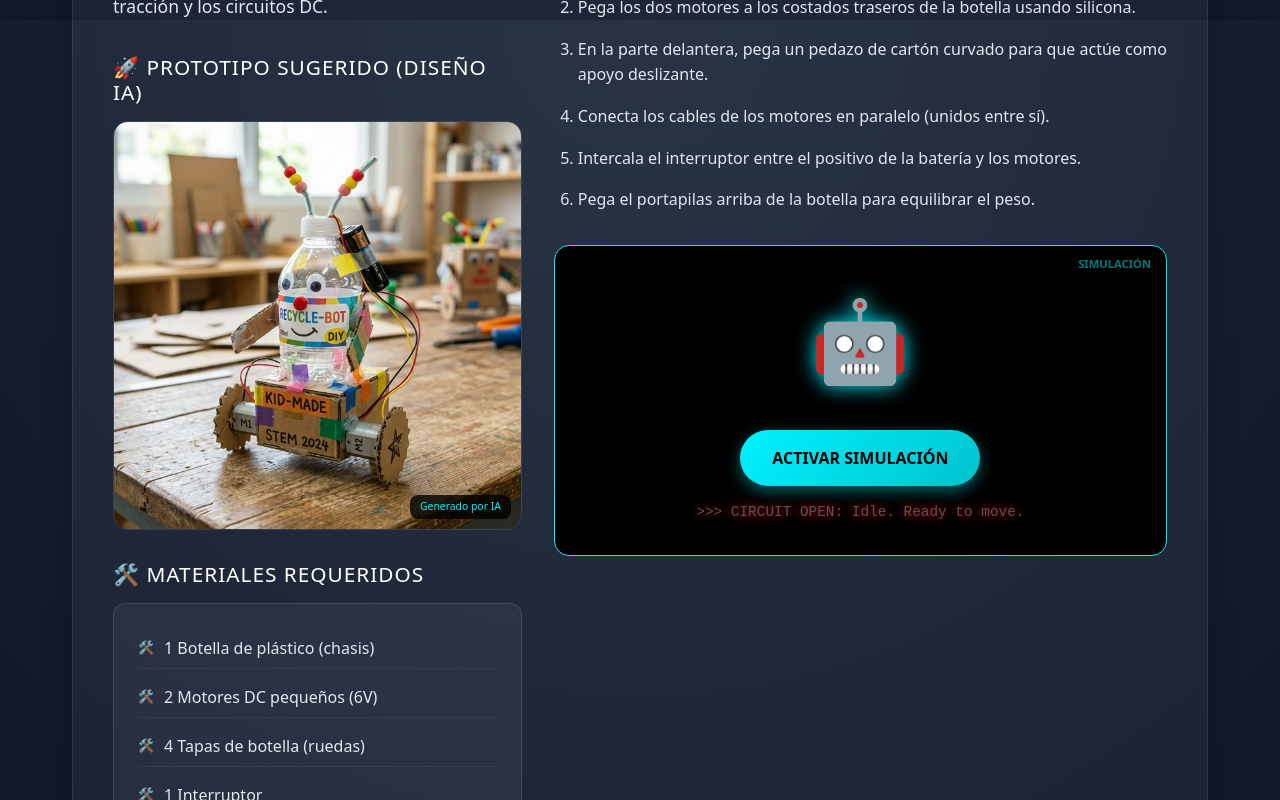
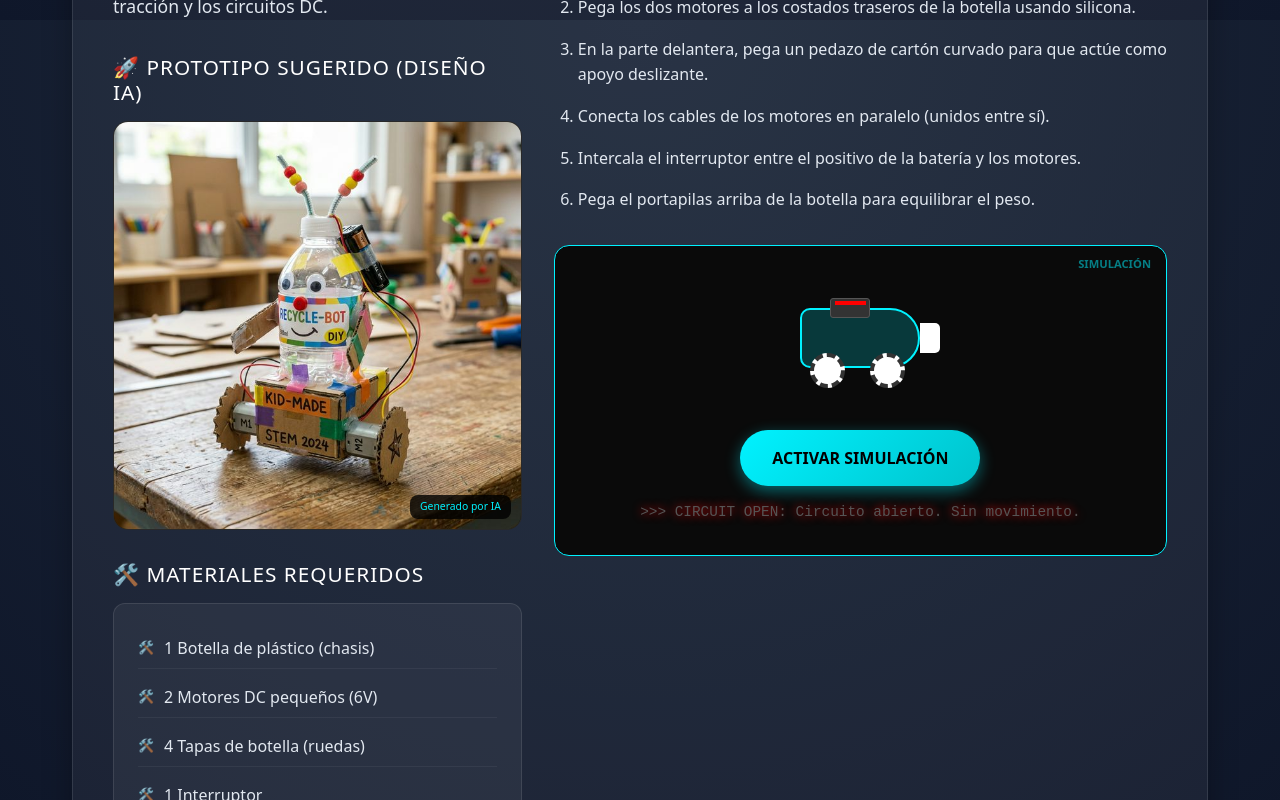
Before and after one commit to arielbulacio-coder/utnsanmiguel, a React (Vite) app: page /#/proyectos-reciclables in a window 1280 px wide. Shown: the part 780-1580 px from the top of the page. Built offline with nearby package versions, Linux system fonts and the light colour scheme.

Commit message:
fix: handle image paths and enhance simulations with recycled parts

```diff
--- a/src/pages/ProyectosReciclablesPage.jsx
+++ b/src/pages/ProyectosReciclablesPage.jsx
@@ -6,6 +6,14 @@ const ProyectosReciclablesPage = () => {
     const [veladorOn, setVeladorOn] = useState(false);
     const [ventiladorOn, setVentiladorOn] = useState(false);
     const [aranaMoving, setAranaMoving] = useState(false);
+
+    // Helper to handle image paths with possible base URL
+    const getImagePath = (path) => {
+        const base = import.meta.env.BASE_URL || '/';
+        const cleanPath = path.startsWith('/') ? path.slice(1) : path;
+        // Ensure no double slashes
+        return base.endsWith('/') ? `${base}${cleanPath}` : `${base}/${cleanPath}`;
+    };
 
     const ProjectCard = ({ title, description, objectives, materials, instructions, emoji, simContent, simStatus, simOn, setSimOn, videoId, imageSrc, num }) => {
         return (
@@ -25,8 +33,21 @@ const ProyectosReciclablesPage = () => {
 
                             <div className="proyecto-section">
                                 <h3>🚀 Prototipo Sugerido (Diseño IA)</h3>
-                                <div style={{ position: 'relative', borderRadius: '15px', overflow: 'hidden', border: '1px solid rgba(255,255,255,0.1)' }}>
-                                    <img src={imageSrc} alt={title} style={{ width: '100%', display: 'block' }} />
+                                <div style={{ position: 'relative', borderRadius: '15px', overflow: 'hidden', border: '1px solid rgba(255,255,255,0.1)', background: '#111', minHeight: '200px', display: 'flex', alignItems: 'center', justifyContent: 'center' }}>
+                                    <img
+                                        src={getImagePath(imageSrc)}
+                                        alt={title}
+                                        style={{ width: '100%', display: 'block' }}
+                                        onError={(e) => {
+                                            console.error("Failed to load image:", imageSrc);
+                                            e.target.style.display = 'none';
+                                            e.target.nextSibling.style.display = 'block';
+                                        }}
+                                    />
+                                    <div style={{ display: 'none', padding: '2rem', textAlign: 'center', color: '#555' }}>
+                                        <p style={{ fontSize: '2rem' }}>🖼️</p>
+                                        <p>No se pudo cargar la imagen: {imageSrc}</p>
+                                    </div>
                                     <div style={{
                                         position: 'absolute',
                                         bottom: '10px',
@@ -35,7 +56,8 @@ const ProyectosReciclablesPage = () => {
                                         color: '#00f2ff',
                                         padding: '4px 10px',
                                         borderRadius: '8px',
-                                        fontSize: '0.65rem'
+                                        fontSize: '0.65rem',
+                                        pointerEvents: 'none'
                                     }}>
                                         Generado por IA
                                     </div>
@@ -60,7 +82,7 @@ const ProyectosReciclablesPage = () => {
                                 </ol>
                             </div>
 
-                            <div className="simulacion-area">
+                            <div className="simulacion-area" style={{ background: '#0a0a0a' }}>
                                 {simContent}
                                 <div className="sim-controls">
                                     <button className="btn-toggle-sim" onClick={() => setSimOn(!simOn)}>
@@ -95,7 +117,7 @@ const ProyectosReciclablesPage = () => {
         <div className="proyectos-container fade-in">
             <header className="proyectos-header">
                 <h1>🔌 Robótica y Proyectos Reciclables</h1>
-                <p>Aprende las bases de la ingeniería construyendo tus propios prototipos con materiales que ya tienes en casa. ¡Dale una segunda vida a la tecnología!</p>
+                <p>Construye tecnología real usando materiales recuperados. Aprende electrónica y mecánica de forma práctica y sustentable.</p>
                 <div className="youtube-invite">
                     <span>🔴</span>
                     <p>¡Investiga más en YouTube buscando "Robótica Educativa Reciclada"!</p>
@@ -109,7 +131,7 @@ const ProyectosReciclablesPage = () => {
                     num="1"
                     title="Robot Móvil Simple"
                     imageSrc="/proj_robot.png"
-                    videoId="h3M9_N-UoX0" // Ejemplo de robot con botella
+                    videoId="h3M9_N-UoX0"
                     description="Un robot móvil básico que utiliza una botella como chasis. Es el primer paso para entender la tracción y los circuitos DC."
                     materials={[
                         "1 Botella de plástico (chasis)",
@@ -129,8 +151,22 @@ const ProyectosReciclablesPage = () => {
                     ]}
                     simOn={robotMoving}
                     setSimOn={setRobotMoving}
-                    simContent={<div className={`robot-box ${robotMoving ? 'moving' : ''}`}>🤖</div>}
-                    simStatus={{ on: "Motors spinning. Kinetic energy active.", off: "Idle. Ready to move." }}
+                    simContent={
+                        <div className={`robot-viz ${robotMoving ? 'moving' : ''}`} style={{ position: 'relative', width: '200px', height: '120px' }}>
+                            {/* Botella */}
+                            <div style={{ position: 'absolute', width: '120px', height: '60px', background: 'rgba(0, 242, 255, 0.2)', border: '2px solid var(--primary-color)', borderRadius: '10px 30px 30px 10px', left: '40px', top: '30px' }}></div>
+                            {/* Tapa Botella */}
+                            <div style={{ position: 'absolute', width: '20px', height: '30px', background: 'white', left: '160px', top: '45px', borderRadius: '0 5px 5px 0' }}></div>
+                            {/* Ruedas (Tapas) */}
+                            <div className="wheel-spin" style={{ position: 'absolute', width: '35px', height: '35px', background: 'white', borderRadius: '50%', border: '4px dashed #333', left: '50px', top: '75px', animation: robotMoving ? 'spin 0.5s linear infinite' : 'none' }}></div>
+                            <div className="wheel-spin" style={{ position: 'absolute', width: '35px', height: '35px', background: 'white', borderRadius: '50%', border: '4px dashed #333', left: '110px', top: '75px', animation: robotMoving ? 'spin 0.5s linear infinite' : 'none' }}></div>
+                            {/* Portapilas */}
+                            <div style={{ position: 'absolute', width: '40px', height: '20px', background: '#333', left: '70px', top: '20px', borderRadius: '3px', border: '1px solid #555' }}>
+                                <div style={{ width: '80%', height: '4px', background: 'red', margin: '2px auto' }}></div>
+                            </div>
+                        </div>
+                    }
+                    simStatus={{ on: "Motores girando. Corriente fluyendo de las pilas.", off: "Circuito abierto. Sin movimiento." }}
                 />
 
                 {/* 2. VELADOR RECICLADO */}
@@ -138,7 +174,7 @@ const ProyectosReciclablesPage = () => {
                     num="2"
                     title="Velador de Escritorio LED"
                     imageSrc="/proj_velador.png"
-                    videoId="-BIs-z5g7tY" // Ejemplo de lampara reciclada
+                    videoId="-BIs-z5g7tY"
                     description="Una lámpara funcional con LEDs de bajo consumo. Ideal para aprender sobre polaridad y componentes optoelectrónicos."
                     materials={[
                         "1 Lata de refresco vacía",
@@ -158,8 +194,22 @@ const ProyectosReciclablesPage = () => {
                     ]}
                     simOn={veladorOn}
                     setSimOn={setVeladorOn}
-                    simContent={<div className={`velador-sim ${veladorOn ? 'velador-on' : 'velador-off'}`} style={{fontSize: '5rem'}}>💡</div>}
-                    simStatus={{ on: "Photons emitted. Circuit closed.", off: "Dark. Circuit open." }}
+                    simContent={
+                        <div className="velador-viz" style={{ position: 'relative', width: '150px', height: '180px', display: 'flex', flexDirection: 'column', alignItems: 'center' }}>
+                            {/* LED Light Glow */}
+                            {veladorOn && <div style={{ position: 'absolute', width: '100px', height: '100px', background: 'radial-gradient(circle, rgba(255,255,255,0.8) 0%, rgba(255,255,255,0) 70%)', top: '-20px', zIndex: 1, filter: 'blur(5px)' }}></div>}
+                            {/* Foco LED */}
+                            <div style={{ width: '20px', height: '25px', background: veladorOn ? '#fff' : '#444', borderRadius: '50% 50% 0 0', zIndex: 2, boxShadow: veladorOn ? '0 0 20px #fff' : 'none' }}></div>
+                            {/* Lata */}
+                            <div style={{ width: '60px', height: '100px', background: 'linear-gradient(90deg, #888, #eee, #888)', borderRadius: '5px', position: 'relative', border: '1px solid #999' }}>
+                                <div style={{ position: 'absolute', width: '100%', height: '10px', background: 'rgba(0,0,0,0.1)', top: '10px' }}></div>
+                            </div>
+                            {/* CD Base */}
+                            <div style={{ width: '120px', height: '15px', background: 'conic-gradient(red, yellow, green, blue, purple, red)', opacity: 0.6, borderRadius: '50% / 30%', marginTop: '-10px', border: '1px solid rgba(255,255,255,0.2)' }}></div>
+                            <div style={{ width: '120px', height: '15px', background: 'conic-gradient(red, yellow, green, blue, purple, red)', opacity: 0.4, borderRadius: '50% / 30%', marginTop: '5px', border: '1px solid rgba(255,255,255,0.2)' }}></div>
+                        </div>
+                    }
+                    simStatus={{ on: "LED encendido. Resistencia limitando la corriente.", off: "Sin corriente. LED apagado." }}
                 />
 
                 {/* 3. VENTILADOR PERSONAL */}
@@ -167,7 +217,7 @@ const ProyectosReciclablesPage = () => {
                     num="3"
                     title="Ventilador de Escritorio"
                     imageSrc="/proj_ventilador.png"
-                    videoId="YqXf8zXW77A" // Ejemplo de ventilador con motor
+                    videoId="YqXf8zXW77A"
                     description="Construye un ventilador que mueva aire real. Aprenderás sobre aspas, aerodinámica y conversión de energía rotatoria."
                     materials={[
                         "1 Motor DC pequeño (de juguete o DVD)",
@@ -187,16 +237,35 @@ const ProyectosReciclablesPage = () => {
                     simOn={ventiladorOn}
                     setSimOn={setVentiladorOn}
                     simContent={
-                        <div className={`ventilador-sim ${ventiladorOn ? 'ventilador-on' : ''}`}>
-                            <svg viewBox="0 0 100 100" width="100" height="100">
-                                <circle cx="50" cy="50" r="45" fill="none" stroke="var(--primary-color)" strokeWidth="4" />
-                                <circle cx="50" cy="50" r="10" fill="#fff" />
-                                <path d="M50 50 L50 10 M50 50 L90 50 M50 50 L50 90 M50 50 L10 50" stroke="var(--primary-color)" strokeWidth="8" strokeLinecap="round" />
-                                <path d="M50 50 Q75 10 90 40 Q60 60 50 50" fill="rgba(0,242,255,0.3)" />
-                            </svg>
+                        <div className="ventilador-viz" style={{ position: 'relative', height: '180px', display: 'flex', flexDirection: 'column', alignItems: 'center' }}>
+                            <div style={{ position: 'relative', width: '120px', height: '120px', animation: ventiladorOn ? 'spin 0.2s linear infinite' : 'none' }}>
+                                {/* Centro CD */}
+                                <div style={{ position: 'absolute', width: '30px', height: '30px', background: '#fff', borderRadius: '50%', top: '45px', left: '45px', border: '2px solid #ccc', zIndex: 2 }}></div>
+                                {/* Aspas de CD */}
+                                {[0, 90, 180, 270].map(deg => (
+                                    <div key={deg} style={{
+                                        position: 'absolute',
+                                        width: '50px',
+                                        height: '40px',
+                                        background: 'linear-gradient(45deg, rgba(255,255,255,0.8), rgba(200,200,200,0.3))',
+                                        top: '40px',
+                                        left: '60px',
+                                        transformOrigin: '-10px 20px',
+                                        transform: `rotate(${deg}deg)`,
+                                        borderRadius: '0 20px 20px 0',
+                                        border: '1px solid rgba(255,255,255,0.2)'
+                                    }}></div>
+                                ))}
+                            </div>
+                            {/* Motor Case */}
+                            <div style={{ width: '40px', height: '40px', background: '#555', borderRadius: '5px', marginTop: '-80px', zIndex: -1 }}></div>
+                            {/* Soporte Tubo */}
+                            <div style={{ width: '15px', height: '80px', background: '#888', borderRadius: '2px' }}></div>
+                            {/* Base */}
+                            <div style={{ width: '80px', height: '15px', background: '#333', borderRadius: '5px' }}></div>
                         </div>
                     }
-                    simStatus={{ on: "Spinning... Wind detected.", off: "Stopped. Static state." }}
+                    simStatus={{ on: "Aspas de CD girando. Conversión eléctrica a eólica.", off: "Motor inactivo. Aspas detenidas." }}
                 />
 
                 {/* 4. ARAÑA ROBÓTICA (VIBROBOT) */}
@@ -204,7 +273,7 @@ const ProyectosReciclablesPage = () => {
                     num="4"
                     title="Araña Robótica (Vibrobot)"
                     imageSrc="/proj_arana.png"
-                    videoId="pGisAks_2sU" // Ejemplo de vibrobot
+                    videoId="pGisAks_2sU"
                     description="Un robot que se desplaza mediante vibraciones de alta frecuencia. Parecerá que tiene vida propia al activarlo."
                     materials={[
                         "1 Motor de vibración (de celular viejo) o motor DC pequeño",
@@ -223,8 +292,35 @@ const ProyectosReciclablesPage = () => {
                     ]}
                     simOn={aranaMoving}
                     setSimOn={setAranaMoving}
-                    simContent={<div className={`arana-box ${aranaMoving ? 'arana-moving' : ''}`}>🕷️</div>}
-                    simStatus={{ on: "Vibration frequency stabilized. Movement initiated.", off: "Dormant. Waiting for signals." }}
+                    simContent={
+                        <div className={`arana-viz ${aranaMoving ? 'arana-moving' : ''}`} style={{ position: 'relative', width: '150px', height: '120px' }}>
+                            {/* Cuerpo (Carton/Cepillo) */}
+                            <div style={{ position: 'absolute', width: '60px', height: '40px', background: '#8b4513', borderRadius: '20px', left: '45px', top: '40px', border: '2px solid #5d2e0d' }}>
+                                {/* Ojitos */}
+                                <div style={{ position: 'absolute', width: '6px', height: '6px', background: 'white', borderRadius: '50%', left: '40px', top: '10px' }}></div>
+                                <div style={{ position: 'absolute', width: '6px', height: '6px', background: 'white', borderRadius: '50%', left: '40px', top: '25px' }}></div>
+                            </div>
+                            {/* Motor Vibrador */}
+                            <div style={{ position: 'absolute', width: '20px', height: '15px', background: 'silver', left: '60px', top: '30px', borderRadius: '3px', border: '1px solid #999' }}></div>
+                            {/* Patas Alambre */}
+                            {[
+                                { t: '30px', l: '40px', r: '45deg' }, { t: '30px', l: '85px', r: '-45deg' },
+                                { t: '70px', l: '40px', r: '135deg' }, { t: '70px', l: '85px', r: '-135deg' }
+                            ].map((p, i) => (
+                                <div key={i} style={{
+                                    position: 'absolute',
+                                    width: '30px',
+                                    height: '3px',
+                                    background: '#333',
+                                    top: p.t,
+                                    left: p.l,
+                                    transform: `rotate(${p.r})`,
+                                    animation: aranaMoving ? 'jitter 0.1s infinite' : 'none'
+                                }}></div>
+                            ))}
+                        </div>
+                    }
+                    simStatus={{ on: "Motor desbalanceado vibrando. Movimiento por fricción.", off: "Araña en reposo." }}
                 />
 
             </div>
```
